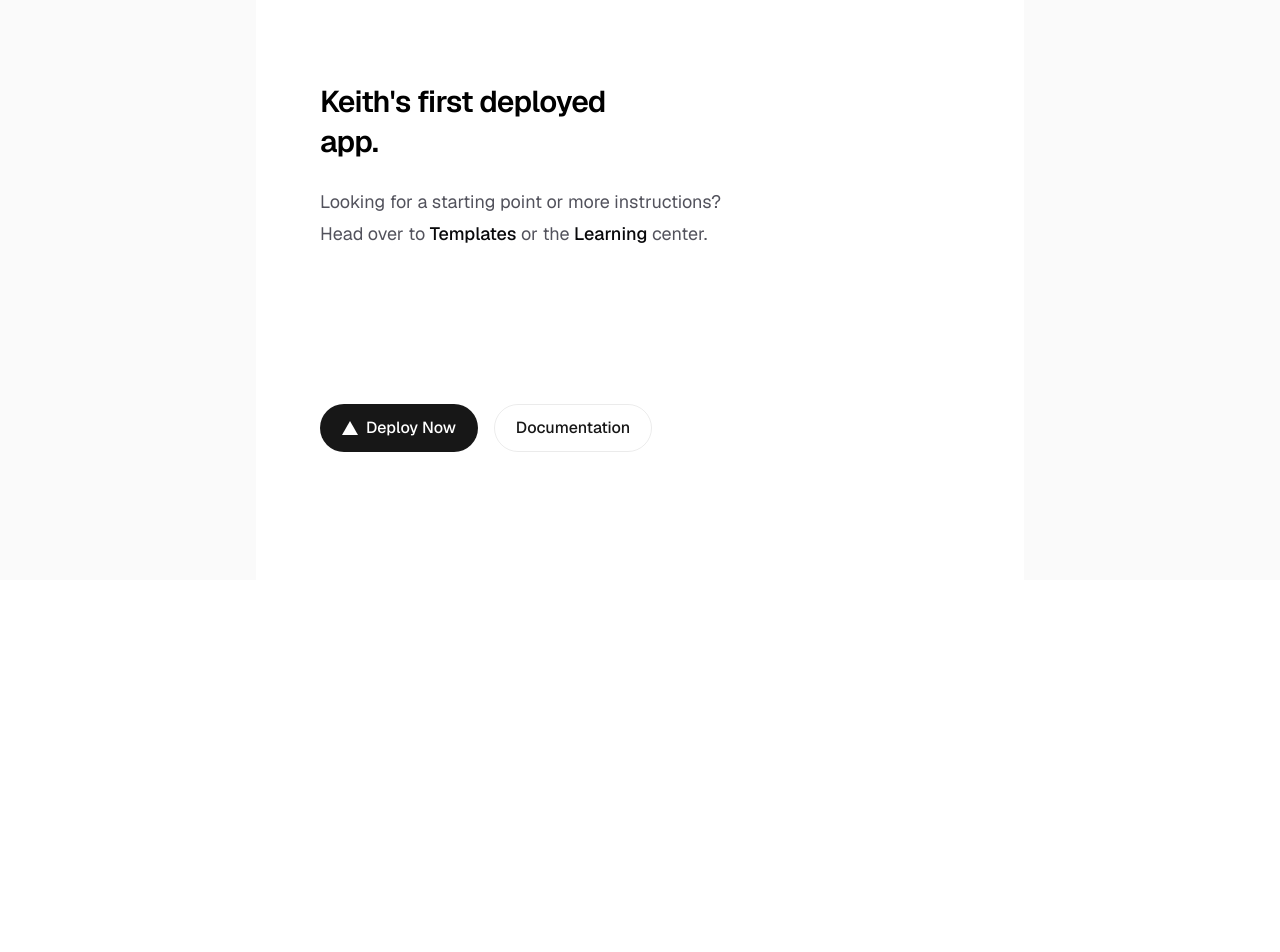
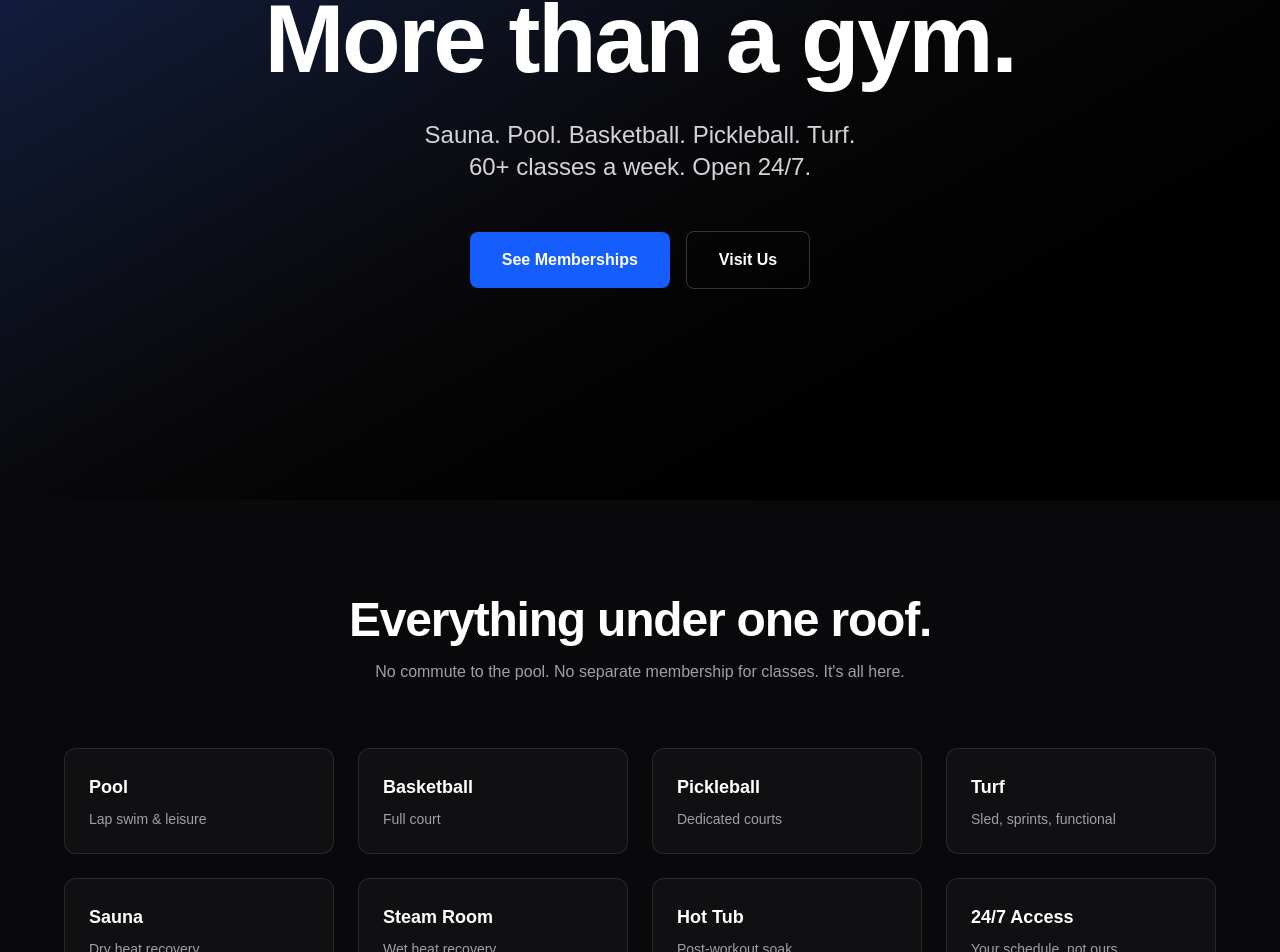
Before and after one commit to ichiatic/hello, a Next.js app: page / in a window 1280 px wide. Shown: the part 220-1172 px from the top of the page. Before the commit the page ends 800 px from the top, so only its background shows below. Built offline with nearby package versions, Linux system fonts and the light colour scheme.

Commit message:
Add amenities section

```diff
--- a/app/page.tsx
+++ b/app/page.tsx
@@ -1,65 +1,64 @@
-import Image from "next/image";
-
 export default function Home() {
   return (
-    <div className="flex flex-col flex-1 items-center justify-center bg-zinc-50 font-sans dark:bg-black">
-      <main className="flex flex-1 w-full max-w-3xl flex-col items-center justify-between py-32 px-16 bg-white dark:bg-black sm:items-start">
-        <Image
-          className="dark:invert"
-          src="/next.svg"
-          alt="Next.js logo"
-          width={100}
-          height={20}
-          priority
-        />
-        <div className="flex flex-col items-center gap-6 text-center sm:items-start sm:text-left">
-          <h1 className="max-w-xs text-3xl font-semibold leading-10 tracking-tight text-black dark:text-zinc-50">
-            Keith's first deployed app.
+    <main className="min-h-screen bg-zinc-950 text-white">
+      {/* Hero Section */}
+      <section className="relative flex min-h-[90vh] items-center justify-center overflow-hidden px-6">
+        {/* Placeholder background — will be replaced with a real gym photo */}
+        <div className="absolute inset-0 bg-gradient-to-br from-blue-950 via-zinc-950 to-black" />
+
+        {/* Hero content */}
+        <div className="relative z-10 mx-auto max-w-4xl text-center">
+          <h1 className="text-5xl font-bold tracking-tight sm:text-7xl md:text-8xl">
+            More than a gym.
           </h1>
-          <p className="max-w-md text-lg leading-8 text-zinc-600 dark:text-zinc-400">
-            Looking for a starting point or more instructions? Head over to{" "}
-            <a
-              href="https://vercel.com/templates?framework=next.js&utm_source=create-next-app&utm_medium=appdir-template-tw&utm_campaign=create-next-app"
-              className="font-medium text-zinc-950 dark:text-zinc-50"
-            >
-              Templates
-            </a>{" "}
-            or the{" "}
-            <a
-              href="https://nextjs.org/learn?utm_source=create-next-app&utm_medium=appdir-template-tw&utm_campaign=create-next-app"
-              className="font-medium text-zinc-950 dark:text-zinc-50"
-            >
-              Learning
-            </a>{" "}
-            center.
+          <p className="mt-8 text-lg text-zinc-300 sm:text-xl md:text-2xl">
+            Sauna. Pool. Basketball. Pickleball. Turf.
+            <br className="hidden sm:block" />
+            60+ classes a week. Open 24/7.
           </p>
+          <div className="mt-12 flex flex-col items-center gap-4 sm:flex-row sm:justify-center">
+            <a href="#memberships" className="inline-block rounded-lg bg-blue-600 px-8 py-4 text-base font-semibold text-white transition-colors hover:bg-blue-500">
+              See Memberships
+            </a>
+            <a href="#visit" className="inline-block rounded-lg border border-white/20 px-8 py-4 text-base font-semibold text-white transition-colors hover:bg-white/10">
+              Visit Us
+            </a>
+          </div>
         </div>
-        <div className="flex flex-col gap-4 text-base font-medium sm:flex-row">
-          <a
-            className="flex h-12 w-full items-center justify-center gap-2 rounded-full bg-foreground px-5 text-background transition-colors hover:bg-[#383838] dark:hover:bg-[#ccc] md:w-[158px]"
-            href="https://vercel.com/new?utm_source=create-next-app&utm_medium=appdir-template-tw&utm_campaign=create-next-app"
-            target="_blank"
-            rel="noopener noreferrer"
-          >
-            <Image
-              className="dark:invert"
-              src="/vercel.svg"
-              alt="Vercel logomark"
-              width={16}
-              height={16}
-            />
-            Deploy Now
-          </a>
-          <a
-            className="flex h-12 w-full items-center justify-center rounded-full border border-solid border-black/[.08] px-5 transition-colors hover:border-transparent hover:bg-black/[.04] dark:border-white/[.145] dark:hover:bg-[#1a1a1a] md:w-[158px]"
-            href="https://nextjs.org/docs?utm_source=create-next-app&utm_medium=appdir-template-tw&utm_campaign=create-next-app"
-            target="_blank"
-            rel="noopener noreferrer"
-          >
-            Documentation
-          </a>
+      </section>
+
+      {/* Amenities Section */}
+      <section className="px-6 py-24">
+        <div className="mx-auto max-w-6xl">
+          <h2 className="text-center text-4xl font-bold tracking-tight sm:text-5xl">
+            Everything under one roof.
+          </h2>
+          <p className="mx-auto mt-4 max-w-2xl text-center text-zinc-400">
+            No commute to the pool. No separate membership for classes. It&apos;s all here.
+          </p>
+
+          <div className="mt-16 grid grid-cols-2 gap-4 sm:gap-6 md:grid-cols-4">
+            {[
+              { name: "Pool", detail: "Lap swim & leisure" },
+              { name: "Basketball", detail: "Full court" },
+              { name: "Pickleball", detail: "Dedicated courts" },
+              { name: "Turf", detail: "Sled, sprints, functional" },
+              { name: "Sauna", detail: "Dry heat recovery" },
+              { name: "Steam Room", detail: "Wet heat recovery" },
+              { name: "Hot Tub", detail: "Post-workout soak" },
+              { name: "24/7 Access", detail: "Your schedule, not ours" },
+            ].map((item) => (
+              <div
+                key={item.name}
+                className="rounded-xl border border-white/10 bg-zinc-900/50 p-6 transition-colors hover:border-blue-500/50 hover:bg-zinc-900"
+              >
+                <h3 className="text-lg font-semibold">{item.name}</h3>
+                <p className="mt-2 text-sm text-zinc-400">{item.detail}</p>
+              </div>
+            ))}
+          </div>
         </div>
-      </main>
-    </div>
+      </section>
+    </main>
   );
 }
```
